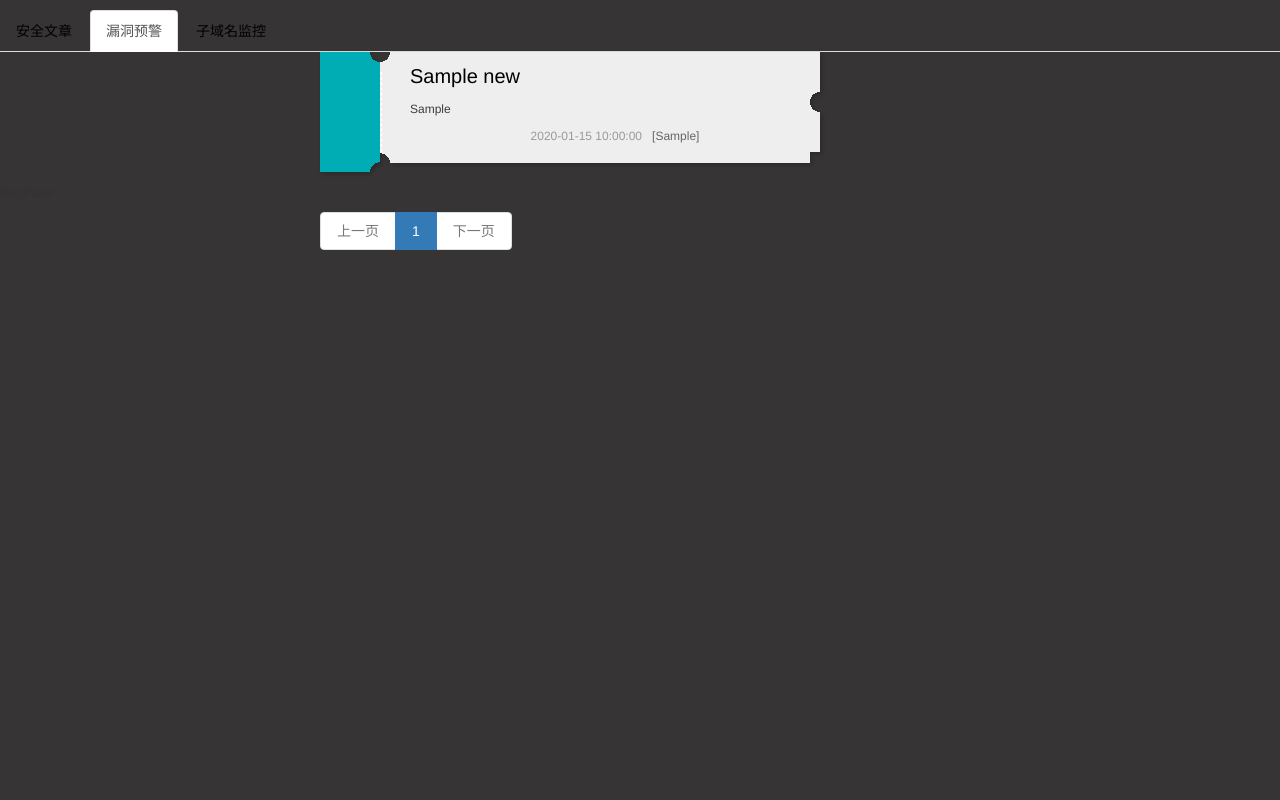
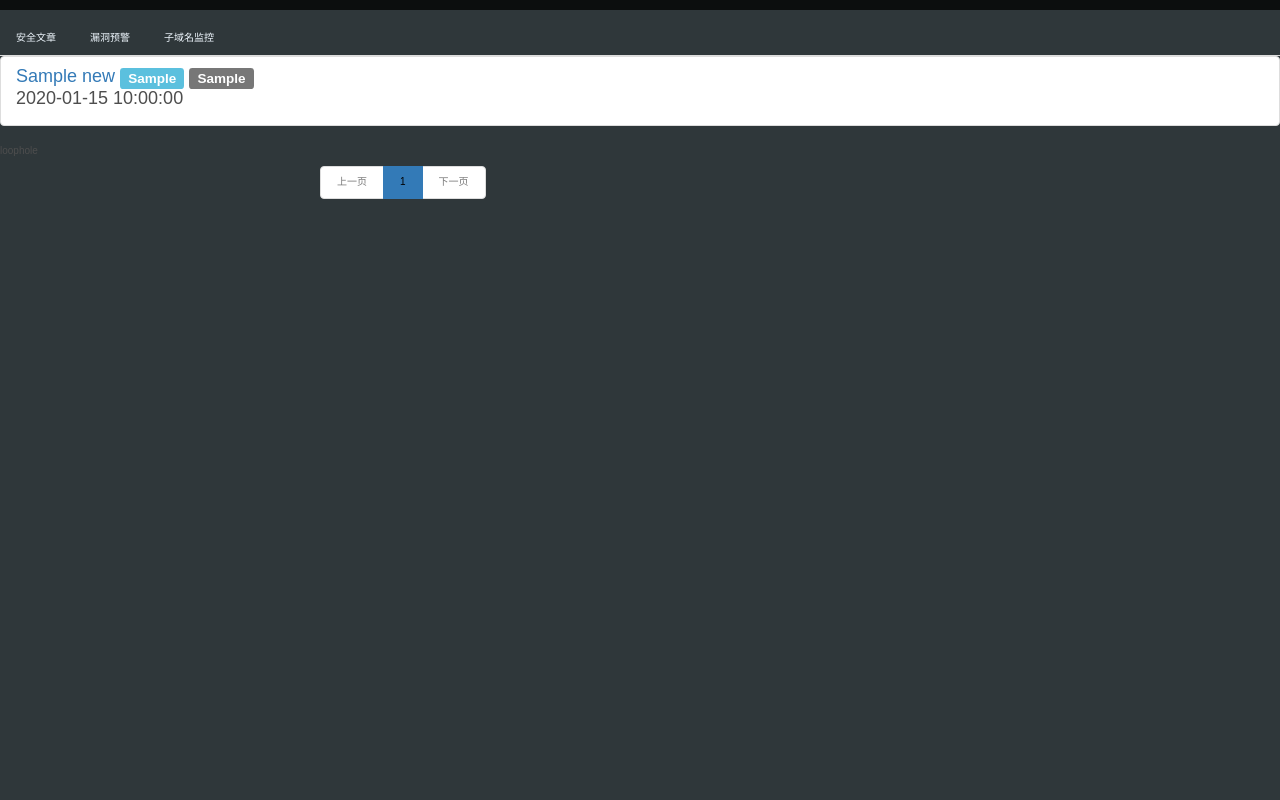
Before and after one commit to Ciyfly/sec_news, a Flask app: page /loophole in a window 1280 px wide. Run offline with Flask 2, Linux system fonts and the light colour scheme; tables that the repository leaves empty hold one stand-in row (values such as "Sample post"); some libraries are stand-ins or nearby versions.

Commit message:
修改展示样式

```diff
--- a/app/router.py
+++ b/app/router.py
@@ -3,32 +3,36 @@
 '''
 Author: Recar
 Date: 2021-01-10 23:04:42
-LastEditors: Recar
-LastEditTime: 2021-01-24 15:52:07
+LastEditors: recar
+LastEditTime: 2021-05-24 11:38:58
 '''
 from . import app
 from flask import render_template
 from app.models import News, Company, Domain
+import datetime
 
 @app.route("/")
 @app.route("/list/<int:page>")
 def index(page=1):
     pagination = News.query.filter(News.new_type==0).order_by(News.update_time.desc()).paginate(page=page, per_page=20)
     datas = pagination.items
-    return render_template("index.html", datas=datas, pagination=pagination)
+    current_time = datetime.datetime.now()
+    return render_template("index.html", datas=datas, pagination=pagination, current_time=current_time)
 
 @app.route("/loophole")
 @app.route("/loophole/<int:page>")
 def loophole(page=1):
     pagination = News.query.filter(News.new_type==1).order_by(News.update_time.desc()).paginate(page=page, per_page=20)
     datas = pagination.items
-    return render_template("loophole.html", datas=datas, pagination=pagination)
+    current_time = datetime.datetime.now()
+    return render_template("loophole.html", datas=datas, pagination=pagination, current_time=current_time)
 
 @app.route("/subdomain")
 @app.route("/subdomain/<int:page>")
 def subdomain(page=1):
     companys = Company.query.all()
-    return render_template("subdomain.html", companys=companys)
+    current_time = datetime.datetime.now()
+    return render_template("subdomain.html", companys=companys, current_time=current_time)
 
 
 @app.route("/company/")
--- a/app/templates/_macros.html
+++ b/app/templates/_macros.html
@@ -11,7 +11,7 @@
 
             {%for page in pagination.iter_pages(1,1,3,1)%}
             {%if page%}
-                <li class="page-item {%if page==pagination.page%}active{%endif%}"><a class="page-link" href="{{url_for(url,page=page)}}">{{page}}</a></li>
+                <li class="page-item {%if page==pagination.page%}active{%endif%}"><a class="page-link" href="{{url_for(url,page=page)}}" style="color:black;">{{page}}</a></li>
             {%else%}
                 <li class="page-item disabled"><a class="page-link" href="#">&hellip;</a></li>
             {%endif%}
--- a/app/templates/loophole.html
+++ b/app/templates/loophole.html
@@ -3,8 +3,8 @@
 <!--
  * @Author: Recar
  * @Date: 2021-01-10 23:05:39
- * @LastEditors: Recar
- * @LastEditTime: 2021-01-18 00:09:03
+ * @LastEditors: recar
+ * @LastEditTime: 2021-05-24 16:28:55
 -->
 
 
@@ -14,29 +14,55 @@
     <link rel="stylesheet" href="{{ url_for('static', filename='css/main.css') }}">
     <script src="{{ url_for('static', filename='js/jquery.min.js') }}"></script>
 	<script src="{{ url_for('static', filename='js/bootstrap.min.js') }}"></script>
+
     <body>
         <p></p>
         <ul class="nav nav-tabs">
-            <li ><a href="/" >安全文章</a></li>
-            <li class="active"><a href="/loophole">漏洞预警</a></li>
-            <li><a href="/subdomain">子域名监控</a></li>
+            <li><a href="/" style="color:aliceblue">安全文章</a></li>
+            <li><a href="/loophole" style="color:aliceblue">漏洞预警</a></li>
+            <li><a href="/subdomain" style="color:aliceblue">子域名监控</a></li>
         </ul>
-        <div class="body-div">
+        <div class="list-group">
         {% for new in datas %}
-        <div class="warpper" data-v-15baa41c="">
-            <div class="hollow-compose-three-circles" data-v-15baa41c="">
-                <a href="{{new.href}}" target="_blank">
-                <span class="new article-container-title" >{{new.title}}</span></a>
-                <span class="new article-container article-container-synopsis" style="color: #3d3d3d;" >{{new.synopsis}}</span>
-                <span class="new article-container serif" color:#FF0000><font style="
-                    color: #999;">{{new.update_time.strftime('%Y-%m-%d %H:%M:%S')}}</font>&nbsp;&nbsp;
-                    <a href="{{new.source_url}}" style="color: rgb(102, 102, 102);">[{{new.source}}]</a></span>
-            </div>
+        <div class="list-group-item">
+            <h4 class="list-group-item-heading" >
+                    <a href="{{new.href}}" target="_blank" style="color:#337ab7;" >{{new.title}}</a>
+                    <span class="label label-info">{{new.source}}</span>
+                    {% if new.synopsis|length<8 %}
+                    <span class="label label-default">{{new.synopsis}}</span>
+                    {% else %}
+                    <pre style="margin-top: 5px;">{{new.synopsis}}</pre>
+                    {% endif %}
+                    {% if (current_time-new.update_time).seconds<3600 %}
+                    <span class="label label-default" >新</span>
+                    {% endif %}
+                    <p class="list-group-item-text">
+                        {{new.update_time.strftime('%Y-%m-%d %H:%M:%S')}}
+                    </p>
+            </h4>
         </div>
+
         {% endfor %}
     </div>
 
     {%import '_macros.html' as pg_loophole%}
     {{pg_loophole.my_paginate(pagination,'loophole')}}
     </body>
+
+<style>
+    body {
+        background:#2f373a;
+        font-family:Arial,Helvetica,sans-serif;font-size:100%;
+        line-height:1em;color:#4e4e4e;
+        min-width:920px;
+        border-top:10px solid #0c0e0e
+        }
+        a{
+            text-decoration: none;
+        }
+        a:visited{text-decoration: none;}
+        a:hover {text-decoration: none;}
+        a:active{text-decoration:none;}
+
+</style>
 </html>
```
Also changed, not shown: app/templates/index.html (+40 -15 lines).
